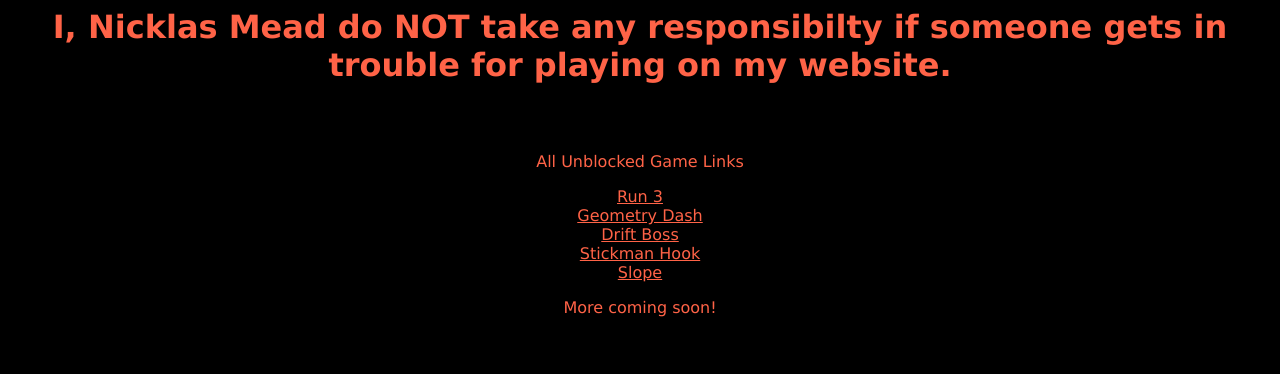
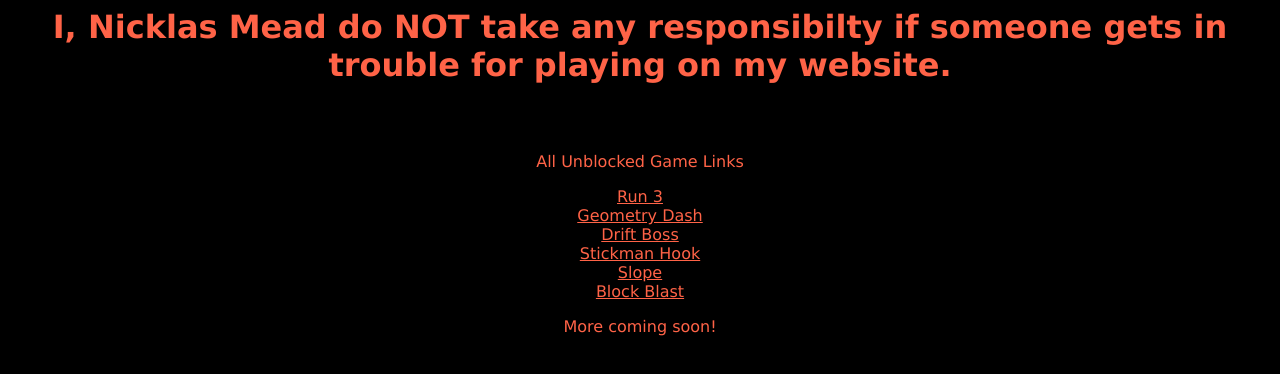
Before and after one commit to nicksdumbsites/NicksGames, a plain HTML site: page index.html in a window 1280 px wide. Drawn offline with Linux system fonts and the light colour scheme.

Commit message:
Update index.html

```diff
--- a/index.html
+++ b/index.html
@@ -30,6 +30,7 @@
 <a href="https://nicksdumbsites.github.io/Drift-Boss-Unblocked/">Drift Boss</a><br>
 <a href="https://nicksdumbsites.github.io/Stickman-Hook-Unblocked/">Stickman Hook</a><br>
 <a href="https://nicksdumbsites.github.io/Slope-Unblocked/">Slope</a><br>
+<a href="https://nicksdumbsites.github.io/Block-Blast/">Block Blast</a><br>
 <p>More coming soon!</p>
 </body>
 </html>
```
